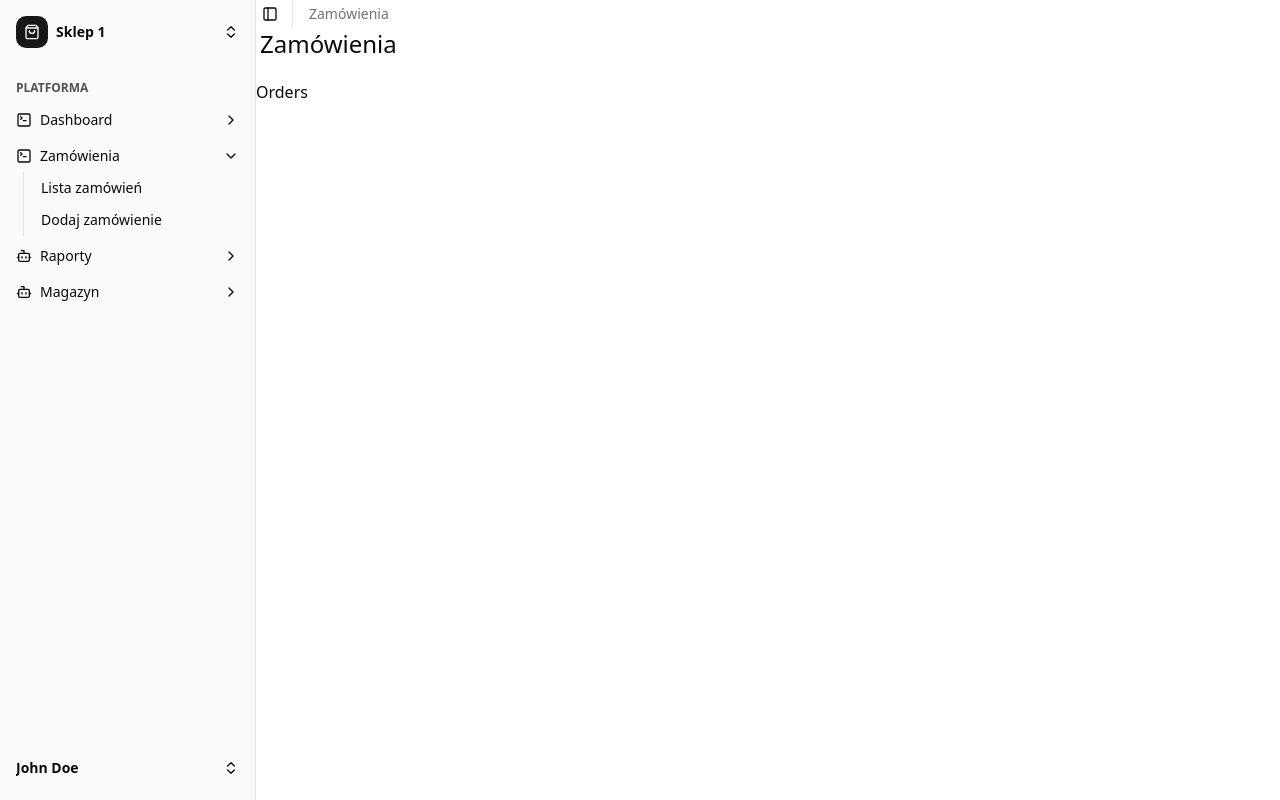
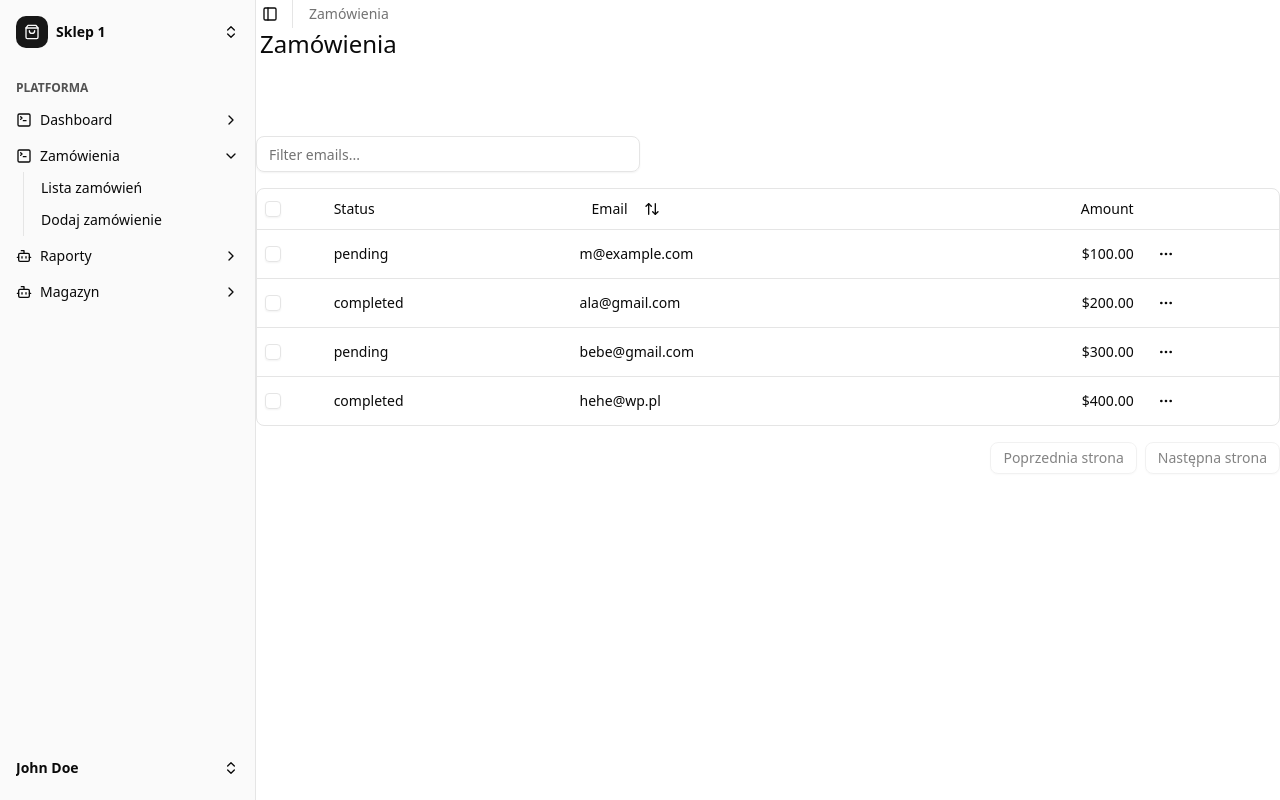
Before and after one commit to TomekPetrykowski/startup-hack, a Next.js app: page /orders in a window 1280 px wide. Built offline with nearby package versions, Linux system fonts and the light colour scheme.

Commit message:
Add temporary orders table with pagination, filtering, sorting and selecting

```diff
--- /dev/null
+++ b/app/(main)/orders/columns.js
@@ -0,0 +1,96 @@
+"use client";
+
+import { ArrowUpDown, MoreHorizontal } from "lucide-react";
+
+import { Button } from "@/components/ui/button";
+import {
+  DropdownMenu,
+  DropdownMenuContent,
+  DropdownMenuItem,
+  DropdownMenuLabel,
+  DropdownMenuSeparator,
+  DropdownMenuTrigger,
+} from "@/components/ui/dropdown-menu";
+import { Checkbox } from "@/components/ui/checkbox";
+
+export const columns = [
+  {
+    id: "select",
+    header: ({ table }) => (
+      <Checkbox
+        checked={
+          table.getIsAllPageRowsSelected() ||
+          (table.getIsSomePageRowsSelected() && "indeterminate")
+        }
+        onCheckedChange={(value) => table.toggleAllPageRowsSelected(!!value)}
+        aria-label="Select all"
+      />
+    ),
+    cell: ({ row }) => (
+      <Checkbox
+        checked={row.getIsSelected()}
+        onCheckedChange={(value) => row.toggleSelected(!!value)}
+        aria-label="Select row"
+      />
+    ),
+    enableSorting: false,
+    enableHiding: false,
+  },
+  {
+    accessorKey: "status",
+    header: "Status",
+  },
+  {
+    accessorKey: "email",
+    header: ({ column }) => {
+      return (
+        <Button
+          variant="ghost"
+          onClick={() => column.toggleSorting(column.getIsSorted() === "asc")}>
+          Email
+          <ArrowUpDown className="ml-2 h-4 w-4" />
+        </Button>
+      );
+    },
+  },
+  {
+    accessorKey: "amount",
+    header: () => <div className="text-right">Amount</div>,
+    cell: ({ row }) => {
+      const amount = parseFloat(row.getValue("amount"));
+      const formatted = new Intl.NumberFormat("en-US", {
+        style: "currency",
+        currency: "USD",
+      }).format(amount);
+
+      return <div className="text-right font-medium">{formatted}</div>;
+    },
+  },
+  {
+    id: "actions",
+    cell: ({ row }) => {
+      const payment = row.original;
+
+      return (
+        <DropdownMenu>
+          <DropdownMenuTrigger asChild>
+            <Button variant="ghost" className="h-8 w-8 p-0">
+              <span className="sr-only">Open menu</span>
+              <MoreHorizontal className="h-4 w-4" />
+            </Button>
+          </DropdownMenuTrigger>
+          <DropdownMenuContent align="end">
+            <DropdownMenuLabel>Actions</DropdownMenuLabel>
+            <DropdownMenuItem
+              onClick={() => navigator.clipboard.writeText(payment.id)}>
+              Copy payment ID
+            </DropdownMenuItem>
+            <DropdownMenuSeparator />
+            <DropdownMenuItem>View customer</DropdownMenuItem>
+            <DropdownMenuItem>View payment details</DropdownMenuItem>
+          </DropdownMenuContent>
+        </DropdownMenu>
+      );
+    },
+  },
+];
--- a/app/(main)/orders/page.jsx
+++ b/app/(main)/orders/page.jsx
@@ -1,3 +1,41 @@
-export default function OrdersPage() {
-  return <div>Orders</div>;
+import { columns } from "./columns";
+import { DataTable } from "@/components/ui/data-table";
+
+async function getData() {
+  return [
+    {
+      id: "728ed52f",
+      amount: 100,
+      status: "pending",
+      email: "m@example.com",
+    },
+    {
+      id: "b2e4b8c0",
+      amount: 200,
+      status: "completed",
+      email: "ala@gmail.com",
+    },
+    {
+      id: "c6f6a8b3",
+      amount: 300,
+      status: "pending",
+      email: "bebe@gmail.com",
+    },
+    {
+      id: "c6f6a8b4",
+      amount: 400,
+      status: "completed",
+      email: "hehe@wp.pl",
+    },
+  ];
 }
+
+export default async function DemoPage() {
+  const data = await getData();
+
+  return (
+    <div className="container mx-auto py-10">
+      <DataTable columns={columns} data={data} />
+    </div>
+  );
+}
--- /dev/null
+++ b/components/ui/data-table.jsx
@@ -0,0 +1,126 @@
+"use client";
+
+import { useState } from "react";
+
+import {
+  flexRender,
+  getCoreRowModel,
+  useReactTable,
+  getPaginationRowModel,
+  getSortedRowModel,
+  getFilteredRowModel,
+} from "@tanstack/react-table";
+
+import {
+  Table,
+  TableBody,
+  TableCell,
+  TableHead,
+  TableHeader,
+  TableRow,
+} from "@/components/ui/table";
+
+import { Button } from "@/components/ui/button";
+import { Input } from "@/components/ui/input";
+
+export function DataTable({ columns, data }) {
+  const [sorting, setSorting] = useState([]);
+  const [columnFilters, setColumnFilters] = useState([]);
+  const [rowSelection, setRowSelection] = useState({});
+
+  const table = useReactTable({
+    data,
+    columns,
+    getCoreRowModel: getCoreRowModel(),
+    getPaginationRowModel: getPaginationRowModel(),
+    onSortingChange: setSorting,
+    getSortedRowModel: getSortedRowModel(),
+    onColumnFiltersChange: setColumnFilters,
+    getFilteredRowModel: getFilteredRowModel(),
+    onRowSelectionChange: setRowSelection,
+    state: {
+      sorting,
+      columnFilters,
+      rowSelection,
+    },
+  });
+
+  return (
+    <div>
+      <div className="flex items-center py-4">
+        <Input
+          placeholder="Filter emails..."
+          value={table.getColumn("email")?.getFilterValue() ?? ""}
+          onChange={(event) =>
+            table.getColumn("email")?.setFilterValue(event.target.value)
+          }
+          className="max-w-sm"
+        />
+      </div>
+      <div className="rounded-md border">
+        <Table>
+          <TableHeader>
+            {table.getHeaderGroups().map((headerGroup) => (
+              <TableRow key={headerGroup.id}>
+                {headerGroup.headers.map((header) => {
+                  return (
+                    <TableHead key={header.id}>
+                      {header.isPlaceholder
+                        ? null
+                        : flexRender(
+                            header.column.columnDef.header,
+                            header.getContext()
+                          )}
+                    </TableHead>
+                  );
+                })}
+              </TableRow>
+            ))}
+          </TableHeader>
+          <TableBody>
+            {table.getRowModel().rows?.length ? (
+              table.getRowModel().rows.map((row) => (
+                <TableRow
+                  key={row.id}
+                  data-state={row.getIsSelected() && "selected"}>
+                  {row.getVisibleCells().map((cell) => (
+                    <TableCell key={cell.id}>
+                      {flexRender(
+                        cell.column.columnDef.cell,
+                        cell.getContext()
+                      )}
+                    </TableCell>
+                  ))}
+                </TableRow>
+              ))
+            ) : (
+              <TableRow>
+                <TableCell
+                  colSpan={columns.length}
+                  className="h-24 text-center">
+                  Brak wyników
+                </TableCell>
+              </TableRow>
+            )}
+          </TableBody>
+        </Table>
+      </div>
+      <div className="flex items-center justify-end space-x-2 py-4">
+        <Button
+          variant="outline"
+          size="sm"
+          onClick={() => table.previousPage()}
+          disabled={!table.getCanPreviousPage()}>
+          Poprzednia strona
+        </Button>
+        <Button
+          variant="outline"
+          size="sm"
+          onClick={() => table.nextPage()}
+          disabled={!table.getCanNextPage()}>
+          Następna strona
+        </Button>
+      </div>
+    </div>
+  );
+}
--- /dev/null
+++ b/components/ui/table.jsx
@@ -0,0 +1,123 @@
+"use client"
+
+import * as React from "react"
+
+import { cn } from "@/lib/utils"
+
+function Table({
+  className,
+  ...props
+}) {
+  return (
+    <div data-slot="table-container" className="relative w-full overflow-x-auto">
+      <table
+        data-slot="table"
+        className={cn("w-full caption-bottom text-sm", className)}
+        {...props} />
+    </div>
+  );
+}
+
+function TableHeader({
+  className,
+  ...props
+}) {
+  return (
+    <thead
+      data-slot="table-header"
+      className={cn("[&_tr]:border-b", className)}
+      {...props} />
+  );
+}
+
+function TableBody({
+  className,
+  ...props
+}) {
+  return (
+    <tbody
+      data-slot="table-body"
+      className={cn("[&_tr:last-child]:border-0", className)}
+      {...props} />
+  );
+}
+
+function TableFooter({
+  className,
+  ...props
+}) {
+  return (
+    <tfoot
+      data-slot="table-footer"
+      className={cn("bg-muted/50 border-t font-medium [&>tr]:last:border-b-0", className)}
+      {...props} />
+  );
+}
+
+function TableRow({
+  className,
+  ...props
+}) {
+  return (
+    <tr
+      data-slot="table-row"
+      className={cn(
+        "hover:bg-muted/50 data-[state=selected]:bg-muted border-b transition-colors",
+        className
+      )}
+      {...props} />
+  );
+}
+
+function TableHead({
+  className,
+  ...props
+}) {
+  return (
+    <th
+      data-slot="table-head"
+      className={cn(
+        "text-foreground h-10 px-2 text-left align-middle font-medium whitespace-nowrap [&:has([role=checkbox])]:pr-0 [&>[role=checkbox]]:translate-y-[2px]",
+        className
+      )}
+      {...props} />
+  );
+}
+
+function TableCell({
+  className,
+  ...props
+}) {
+  return (
+    <td
+      data-slot="table-cell"
+      className={cn(
+        "p-2 align-middle whitespace-nowrap [&:has([role=checkbox])]:pr-0 [&>[role=checkbox]]:translate-y-[2px]",
+        className
+      )}
+      {...props} />
+  );
+}
+
+function TableCaption({
+  className,
+  ...props
+}) {
+  return (
+    <caption
+      data-slot="table-caption"
+      className={cn("text-muted-foreground mt-4 text-sm", className)}
+      {...props} />
+  );
+}
+
+export {
+  Table,
+  TableHeader,
+  TableBody,
+  TableFooter,
+  TableHead,
+  TableRow,
+  TableCell,
+  TableCaption,
+}
--- a/package.json
+++ b/package.json
@@ -22,6 +22,7 @@
     "@radix-ui/react-slot": "^1.1.2",
     "@radix-ui/react-tabs": "^1.1.3",
     "@radix-ui/react-tooltip": "^1.1.8",
+    "@tanstack/react-table": "^8.21.2",
     "class-variance-authority": "^0.7.1",
     "clsx": "^2.1.1",
     "date-fns": "^4.1.0",
```
Also changed, not shown: 1 other file (tests, documents, lock files or other folders).
